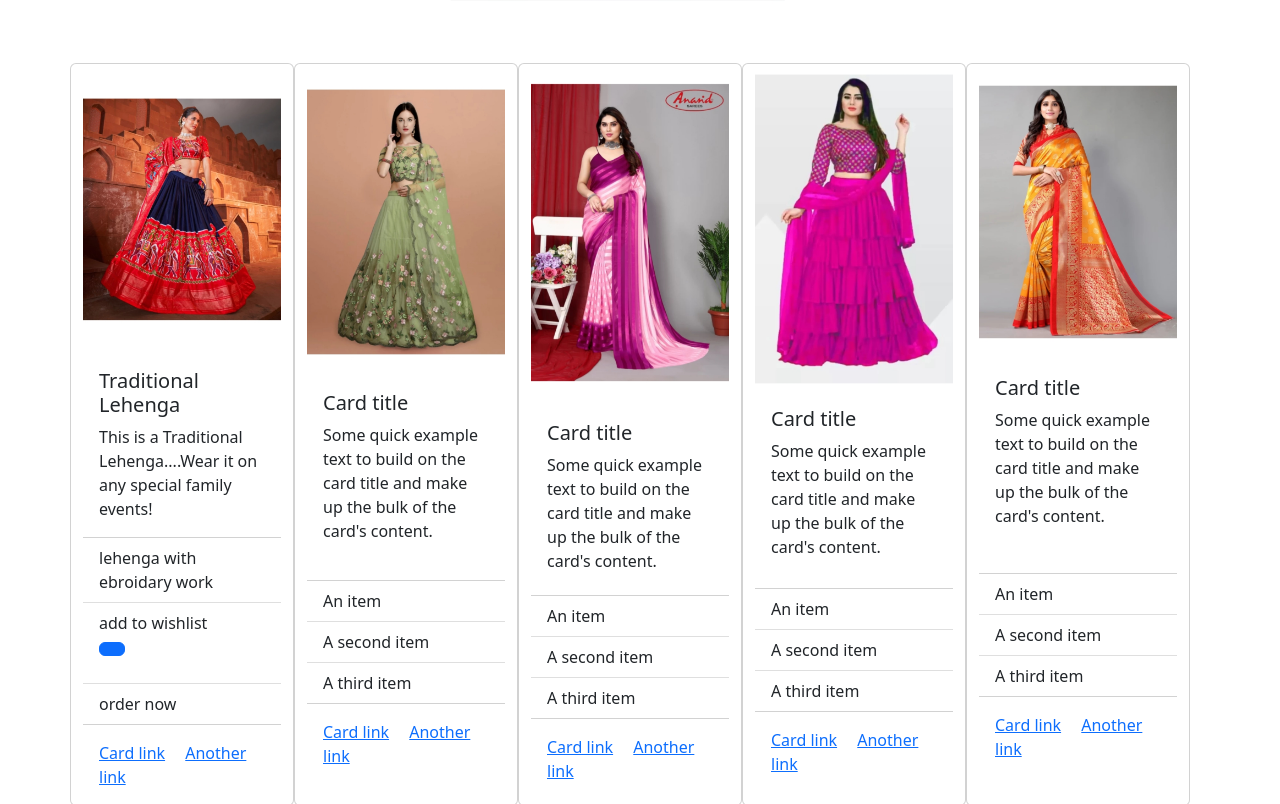
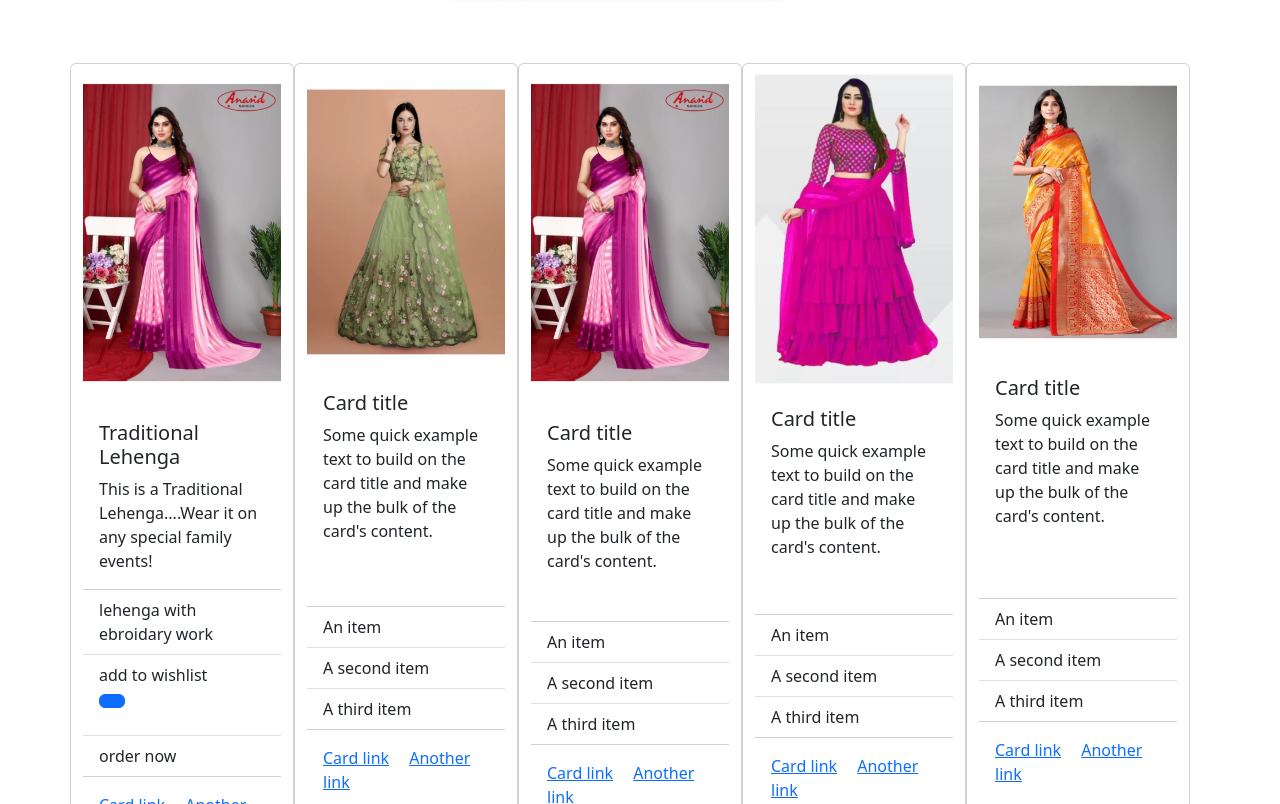
Before and after one commit to PRIYANSHU-KUMAR-8/OUTFITS, a plain HTML site: page page 2.html in a window 1280 px wide. Shown: the part 736-1540 px from the top of the page. Drawn offline with Linux system fonts and the light colour scheme.

Commit message:
Update page 2.html

```diff
--- a/page 2.html
+++ b/page 2.html
@@ -89,7 +89,7 @@
             <div class="carousel-inner">
               <div class="carousel-item active" data-bs-interval="2000">
                 <img
-                  src="./15.PNG.jpg"
+                  src="./17.PNG.jpg"
                   class="d-block w-90"
                   height="550px"
                   alt="..."
@@ -230,7 +230,7 @@
 
       <div class="row">
         <div class="card" style="width: 14rem">
-          <img src="./15.PNG.jpg" class="card-img-top" alt="..." />
+          <img src="./17.PNG.jpg" class="card-img-top" alt="..." />
           <div class="card-body">
             <h5 class="card-title">Traditional Lehenga</h5>
             <p class="card-text">
@@ -508,7 +508,7 @@
           </div>
         </div>
         <div class="card" style="width: 14rem">
-          <img src="./15.PNG.jpg" class="card-img-top" alt="..." />
+          <img src="./17.PNG.jpg" class="card-img-top" alt="..." />
           <div class="card-body">
             <h5 class="card-title">Card title</h5>
             <p class="card-text">
```
